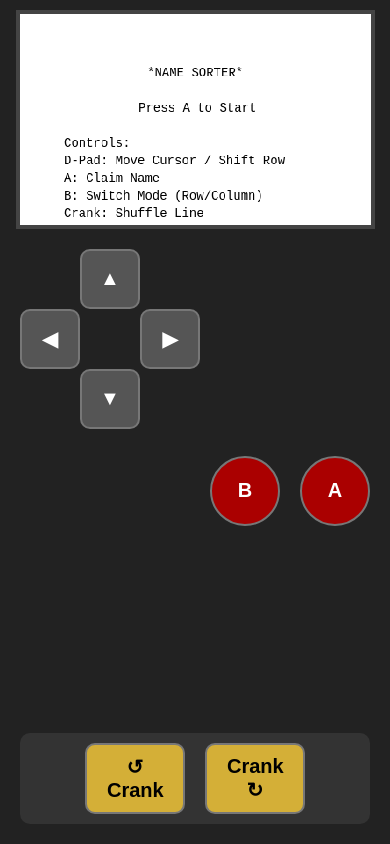
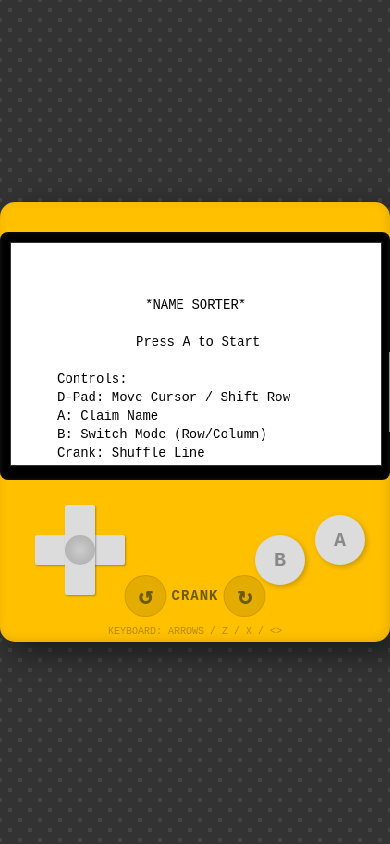
Before and after one commit to CormacAsGaeilge/name-sorter, a website built with Vite: page web/index.html in a window 390 px wide. Built offline with nearby package versions, Linux system fonts and the light colour scheme.

Commit message:
Feature/improve web UI (#2)
* Add Playdate-style web controls and UI redesign

Introduces a new controls.ts module for handling D-pad, A/B, menu, and crank input via mouse/touch, and refactors index.html to use a Playdate-inspired console layout. Moves all styles to style.css for maintainability and updates main.ts to initialize controls and properly place the game canvas. This improves mobile/touch usability and visually matches the Playdate hardware.

* Update control key mappings and improve control styles

Changed action button key mappings in controls.ts to match shim defaults ('z' for A, 'x' for B). Updated style.css to make the controls area full width, adjusted button positions, added cursor pointer for buttons, and introduced new styles for on-screen crank controls.

* Improve console UI layout and controls styling

Refined positioning and sizing of D-Pad and action buttons for better usability and visual alignment. Added transparent touch targets for D-Pad, increased action button size, adjusted crank controls, and improved overall layout for a more polished interface.

* Remove debug HUD and bump version to 0.1.1

Removed the debug FPS and dt display from the HUD in main.lua. Updated version numbers in pdxinfo and package.json to 0.1.1 to reflect these changes.

```diff
--- a/package.json
+++ b/package.json
@@ -1,6 +1,6 @@
 {
   "name": "name-sorter",
-  "version": "0.1.0",
+  "version": "0.1.1",
   "author": "Cormac White",
   "license": "MIT",
   "description": "1GAM PlayDate Game: Name Sorter",
--- /dev/null
+++ b/web/controls.ts
@@ -0,0 +1,107 @@
+// web/controls.ts
+
+// Map for configuration
+const KEY_MAP = {
+  // D-PAD (Using standard Arrow Keys)
+  up: "ArrowUp",
+  down: "ArrowDown",
+  left: "ArrowLeft",
+  right: "ArrowRight",
+
+  // ACTION BUTTONS (MAPPED TO SHIM DEFAULTS)
+  // Shim expects 'z' for A and 'x' for B
+  a: "z",
+  b: "x",
+
+  // MENU
+  menu: "m",
+};
+
+// Helper to trigger key events
+const triggerKey = (key: string, type: "keydown" | "keyup") => {
+  const event = new KeyboardEvent(type, {
+    key: key,
+    code: key,
+    bubbles: true,
+    cancelable: true,
+  });
+  window.dispatchEvent(event);
+};
+
+export const initControls = () => {
+  // 1. Setup D-Pad
+  const dpad = document.querySelector(".d-pad");
+  if (dpad) {
+    // Simple 4-way click detection based on click position relative to center
+    const handleDPad = (e: PointerEvent, isDown: boolean) => {
+      e.preventDefault(); // Prevent scrolling/selection
+      const rect = dpad.getBoundingClientRect();
+      const x = e.clientX - rect.left - rect.width / 2;
+      const y = e.clientY - rect.top - rect.height / 2;
+
+      const type = isDown ? "keydown" : "keyup";
+
+      // Determine direction based on angle/quadrant
+      // Deadzone in middle
+      if (Math.abs(x) < 15 && Math.abs(y) < 15) return;
+
+      if (Math.abs(x) > Math.abs(y)) {
+        // Horizontal
+        triggerKey(x > 0 ? KEY_MAP.right : KEY_MAP.left, type);
+      } else {
+        // Vertical
+        triggerKey(y > 0 ? KEY_MAP.down : KEY_MAP.up, type);
+      }
+    };
+
+    dpad.addEventListener("pointerdown", (e) =>
+      handleDPad(e as PointerEvent, true),
+    );
+    dpad.addEventListener("pointerup", (e) =>
+      handleDPad(e as PointerEvent, false),
+    );
+    dpad.addEventListener("pointerleave", (e) =>
+      handleDPad(e as PointerEvent, false),
+    );
+  }
+
+  // 2. Setup Buttons (A / B / Menu)
+  const bindButton = (selector: string, key: string) => {
+    const btn = document.querySelector(selector);
+    if (!btn) return;
+
+    btn.addEventListener("pointerdown", (e) => {
+      e.preventDefault();
+      btn.classList.add("pressed"); // For CSS styling
+      triggerKey(key, "keydown");
+    });
+
+    const release = (e: Event) => {
+      e.preventDefault();
+      btn.classList.remove("pressed");
+      triggerKey(key, "keyup");
+    };
+
+    btn.addEventListener("pointerup", release);
+    btn.addEventListener("pointerleave", release);
+  };
+
+  bindButton(".btn-a", KEY_MAP.a);
+  bindButton(".btn-b", KEY_MAP.b);
+  bindButton(".btn-menu", KEY_MAP.menu);
+
+  // 3. Setup Crank (Simple Click/Drag simulation)
+  // This is tricky without a rotary UI, but we can make clicking it toggle a "cranked" event
+  // or use the scroll wheel logic if your shim supports it.
+  const crank = document.querySelector(".crank-handle");
+  if (crank) {
+    crank.addEventListener("pointerdown", () => {
+      // Simulate a crank turn (e.g., equivalent to turning right)
+      // Adjust the key based on your Shim's crank bindings (often '.' or '>')
+      triggerKey(".", "keydown");
+    });
+    crank.addEventListener("pointerup", () => {
+      triggerKey(".", "keyup");
+    });
+  }
+};
--- a/web/index.html
+++ b/web/index.html
@@ -4,174 +4,41 @@
 <head>
     <meta charset="UTF-8" />
     <meta name="viewport" content="width=device-width, initial-scale=1.0, maximum-scale=1.0, user-scalable=no" />
-    <title>Name Sorter Web</title>
-    <style>
-        body {
-            background-color: #222;
-            color: #fff;
-            margin: 0;
-            padding: 0;
-            display: flex;
-            flex-direction: column;
-            align-items: center;
-            height: 100vh;
-            overflow: hidden;
-            /* Prevent scrolling */
-            font-family: monospace;
-            touch-action: none;
-            /* Prevent browser gestures */
-        }
-
-        #game-wrapper {
-            position: relative;
-            margin-top: 10px;
-            border: 4px solid #444;
-            background: #fff;
-            /* Maintain aspect ratio */
-            width: 90vw;
-            max-width: 400px;
-            aspect-ratio: 400/240;
-            display: flex;
-            justify-content: center;
-            align-items: center;
-        }
-
-        /* The canvas injected by shim.ts will live here */
-        canvas {
-            width: 100% !important;
-            height: 100% !important;
-            border: none !important;
-        }
-
-        #controls {
-            flex: 1;
-            width: 100%;
-            max-width: 500px;
-            display: grid;
-            grid-template-columns: 1fr 1fr;
-            grid-template-rows: 1fr auto;
-            gap: 10px;
-            padding: 20px;
-            box-sizing: border-box;
-        }
-
-        .dpad {
-            display: grid;
-            grid-template-columns: repeat(3, 60px);
-            grid-template-rows: repeat(3, 60px);
-            align-items: center;
-            justify-content: center;
-        }
-
-        .action-btns {
-            display: flex;
-            justify-content: center;
-            align-items: center;
-            gap: 20px;
-            padding-top: 20px;
-        }
-
-        .crank-controls {
-            grid-column: 1 / -1;
-            display: flex;
-            justify-content: center;
-            align-items: center;
-            gap: 20px;
-            margin-top: 10px;
-            background: #333;
-            padding: 10px;
-            border-radius: 10px;
-        }
-
-        button {
-            background: #555;
-            border: 2px solid #777;
-            border-radius: 10px;
-            color: white;
-            font-size: 20px;
-            font-weight: bold;
-            touch-action: manipulation;
-            user-select: none;
-            -webkit-user-select: none;
-        }
-
-        button:active {
-            background: #888;
-            transform: scale(0.95);
-        }
-
-        /* D-Pad Positioning */
-        #btn-up {
-            grid-column: 2;
-            grid-row: 1;
-            height: 100%;
-        }
-
-        #btn-left {
-            grid-column: 1;
-            grid-row: 2;
-            height: 100%;
-        }
-
-        #btn-right {
-            grid-column: 3;
-            grid-row: 2;
-            height: 100%;
-        }
-
-        #btn-down {
-            grid-column: 2;
-            grid-row: 3;
-            height: 100%;
-        }
-
-        /* Action Buttons */
-        .round-btn {
-            width: 70px;
-            height: 70px;
-            border-radius: 50%;
-            background: #A00;
-        }
-
-        .round-btn:active {
-            background: #D00;
-        }
-
-        .crank-btn {
-            padding: 10px 20px;
-            width: 100px;
-            background: #D4AF37;
-            /* Gold */
-            color: black;
-        }
-
-        .crank-btn:active {
-            background: #F4CF57;
-        }
-    </style>
+    <title>Name Sorter - Playdate Web</title>
+    <link rel="stylesheet" href="./style.css" />
 </head>
 
 <body>
-    <div id="game-wrapper">
-    </div>
+    <div class="playdate-console">
 
-    <div id="controls">
-        <div class="dpad">
-            <button id="btn-up">▲</button>
-            <button id="btn-left">◀</button>
-            <button id="btn-right">▶</button>
-            <button id="btn-down">▼</button>
+        <div class="screen-bezel">
+            <div id="game-container"></div>
         </div>
 
-        <div class="action-btns">
-            <button id="btn-b" class="round-btn">B</button>
-            <button id="btn-a" class="round-btn">A</button>
+        <div class="controls-area">
+
+            <div class="d-pad">
+                <div id="btn-up" class="d-touch up"></div>
+                <div id="btn-right" class="d-touch right"></div>
+                <div id="btn-down" class="d-touch down"></div>
+                <div id="btn-left" class="d-touch left"></div>
+                <div class="d-pad-center"></div>
+            </div>
+
+            <div class="action-btn btn-b">B</div>
+            <div class="action-btn btn-a">A</div>
+
+            <div class="crank-controls">
+                <div id="btn-crank-left" class="crank-btn">↺</div>
+                <div class="crank-label">CRANK</div>
+                <div id="btn-crank-right" class="crank-btn">↻</div>
+            </div>
+
+            <div class="instructions">KEYBOARD: ARROWS / Z / X / <>
+            </div>
         </div>
 
-        <div class="crank-controls">
-            <button id="btn-crank-left" class="crank-btn">↺ Crank</button>
-            <button id="btn-crank-right" class="crank-btn">Crank ↻</button>
-        </div>
+        <div class="crank-handle-visual"></div>
     </div>
 
     <script type="module" src="./main.ts"></script>
--- a/web/main.ts
+++ b/web/main.ts
@@ -1,2 +1,15 @@
 import "./shim"; // Loads the fake Playdate environment
 import "../src/index"; // Loads your actual game code
+import { initControls } from "./controls";
+
+window.addEventListener("load", () => {
+  const canvas = document.querySelector("canvas");
+  const container = document.getElementById("game-container");
+  if (canvas && container && canvas.parentNode !== container) {
+    container.appendChild(canvas);
+  }
+});
+
+window.addEventListener("load", () => {
+  initControls();
+});
--- /dev/null
+++ b/web/style.css
@@ -0,0 +1,204 @@
+:root {
+  --pd-yellow: #ffc000;
+  --pd-dark: #2a2a2a;
+  --pd-shadow: rgba(0, 0, 0, 0.2);
+  --screen-width: 400px;
+  --screen-height: 240px;
+  --scale: 1; /* Adjust to 2 for larger screens */
+}
+
+body {
+  background-color: #333;
+  background-image: radial-gradient(#444 15%, transparent 16%),
+    radial-gradient(#444 15%, transparent 16%);
+  background-size: 20px 20px;
+  background-position: 0 0, 10px 10px;
+  display: flex;
+  justify-content: center;
+  align-items: center;
+  height: 100vh;
+  margin: 0;
+  font-family: monospace;
+  overflow: hidden;
+}
+
+/* The Console Body */
+.playdate-console {
+  background-color: var(--pd-yellow);
+  width: calc(420px * var(--scale));
+  height: calc(440px * var(--scale));
+  border-radius: calc(15px * var(--scale));
+  position: relative;
+  box-shadow: 10px 10px 30px rgba(0,0,0,0.5),
+              inset -2px -2px 10px rgba(0,0,0,0.1);
+  display: flex;
+  flex-direction: column;
+  align-items: center;
+  padding-top: calc(30px * var(--scale));
+  box-sizing: border-box;
+}
+
+/* The Black Screen Bezel */
+.screen-bezel {
+  background-color: black;
+  padding: calc(10px * var(--scale));
+  border-radius: calc(8px * var(--scale));
+  box-shadow: inset 0 0 5px rgba(255,255,255,0.1);
+}
+
+/* The actual Game Canvas */
+canvas {
+  background-color: #b0c5a7; /* LCD "Off" color */
+  image-rendering: pixelated;
+  width: calc(var(--screen-width) * var(--scale));
+  height: calc(var(--screen-height) * var(--scale));
+  border: 1px solid #333;
+}
+
+/* --- Controls Area --- */
+.controls-area {
+  width: 100%; /* Full width to allow buttons to sit near edges */
+  flex-grow: 1;
+  position: relative;
+  margin-top: calc(20px * var(--scale));
+}
+
+/* D-Pad (Visual Only) */
+.d-pad {
+  position: absolute;
+  left: 35px; /* Moved slightly right */
+  top: 5px;  /* Moved UP (was 40px) */
+  width: 90px;
+  height: 90px;
+}
+.d-pad::before, .d-pad::after {
+  content: '';
+  position: absolute;
+  background-color: #dcdcdc;
+  box-shadow: 1px 1px 2px rgba(0,0,0,0.3);
+  border-radius: 2px;
+}
+.d-pad::before { /* Horizontal */
+  width: 100%; height: 30px; top: 30px; left: 0;
+}
+.d-pad::after { /* Vertical */
+  width: 30px; height: 100%; top: 0; left: 30px;
+}
+.d-pad-center {
+  position: absolute;
+  width: 30px; height: 30px; top: 30px; left: 30px;
+  background: radial-gradient(circle, #ccc 0%, #aaa 100%);
+  border-radius: 50%;
+  z-index: 2;
+}
+
+/* Transparent clickable areas for D-Pad (Optional touch targets) */
+.d-touch {
+  position: absolute;
+  z-index: 10;
+  cursor: pointer;
+}
+.d-touch.up { width: 30px; height: 30px; top: 0; left: 30px; }
+.d-touch.down { width: 30px; height: 30px; bottom: 0; left: 30px; }
+.d-touch.left { width: 30px; height: 30px; top: 30px; left: 0; }
+.d-touch.right { width: 30px; height: 30px; top: 30px; right: 0; }
+
+
+/* A/B Buttons */
+.action-btn {
+  position: absolute;
+  width: 50px; height: 50px; /* BIGGER (was 30px) */
+  background-color: #dcdcdc;
+  border-radius: 50%;
+  box-shadow: 2px 2px 5px rgba(0,0,0,0.2);
+  display: flex;
+  justify-content: center;
+  align-items: center;
+  color: #888;
+  font-weight: bold;
+  font-size: 20px; /* Larger font */
+  cursor: pointer;
+  user-select: none;
+}
+
+/* Adjusted positions for larger buttons */
+.btn-b { right: 85px; top: 35px; }
+.btn-a { right: 25px; top: 15px; }
+
+.action-btn.pressed {
+  background-color: #bbb;
+  box-shadow: inset 2px 2px 5px rgba(0,0,0,0.3);
+  transform: translateY(1px);
+}
+
+/* Menu Button */
+.btn-menu {
+  position: absolute;
+  right: -20px;
+  top: 60px;
+  width: 15px; height: 15px;
+  background-color: #aaa;
+  border-radius: 50%;
+}
+
+/* --- CRANK VISUALS --- */
+
+/* 1. The Physical Handle (Side of device) */
+/* RENAMED to match HTML class 'crank-handle-visual' */
+.crank-handle-visual {
+  position: absolute;
+  right: -15px;
+  top: 150px;
+  width: 15px;
+  height: 80px;
+  background-color: #ccc;
+  border-radius: 0 10px 10px 0;
+  border-left: 1px solid #999;
+}
+
+/* 2. The On-Screen Controls (Bottom Center) */
+/* ADDED this class which was missing */
+.crank-controls {
+  position: absolute;
+  bottom: 25px; /* Positioned at bottom center */
+  left: 50%;
+  transform: translateX(-50%);
+  display: flex;
+  align-items: center;
+  gap: 5px;
+  color: #6a5a00;
+  font-weight: bold;
+}
+
+.crank-btn {
+  width: 40px; height: 40px;
+  background: rgba(0,0,0,0.1);
+  border-radius: 50%;
+  display: flex;
+  justify-content: center;
+  align-items: center;
+  cursor: pointer;
+  font-size: 24px;
+  user-select: none;
+  border: 1px solid rgba(0,0,0,0.1);
+}
+.crank-btn:active {
+  background: rgba(0,0,0,0.2);
+  transform: scale(0.95);
+}
+
+.crank-label {
+  font-size: 14px;
+  letter-spacing: 1px;
+}
+
+/* Instructions */
+.instructions {
+  position: absolute;
+  bottom: 5px;
+  width: 100%;
+  text-align: center;
+  color: #6a5a00;
+  font-size: 10px;
+  opacity: 0.5;
+}
```
Also changed, not shown: 2 other files.
